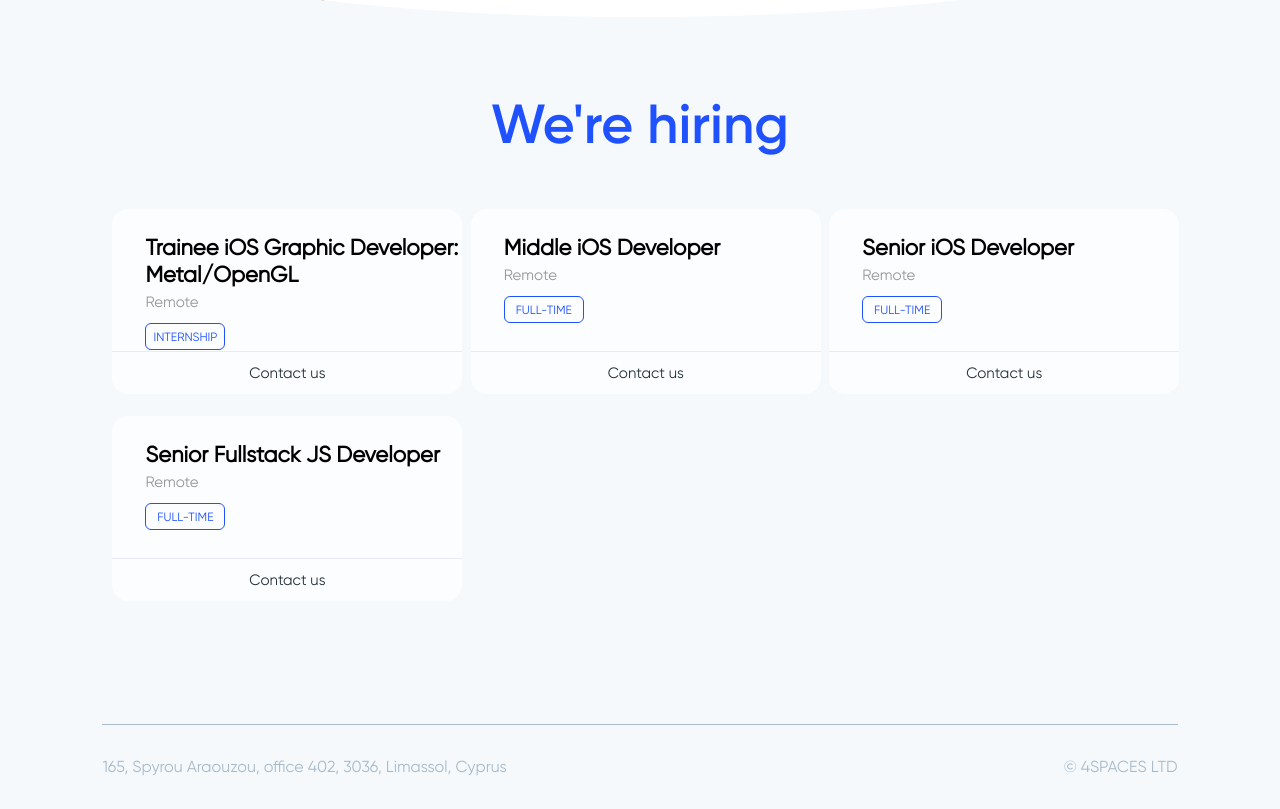
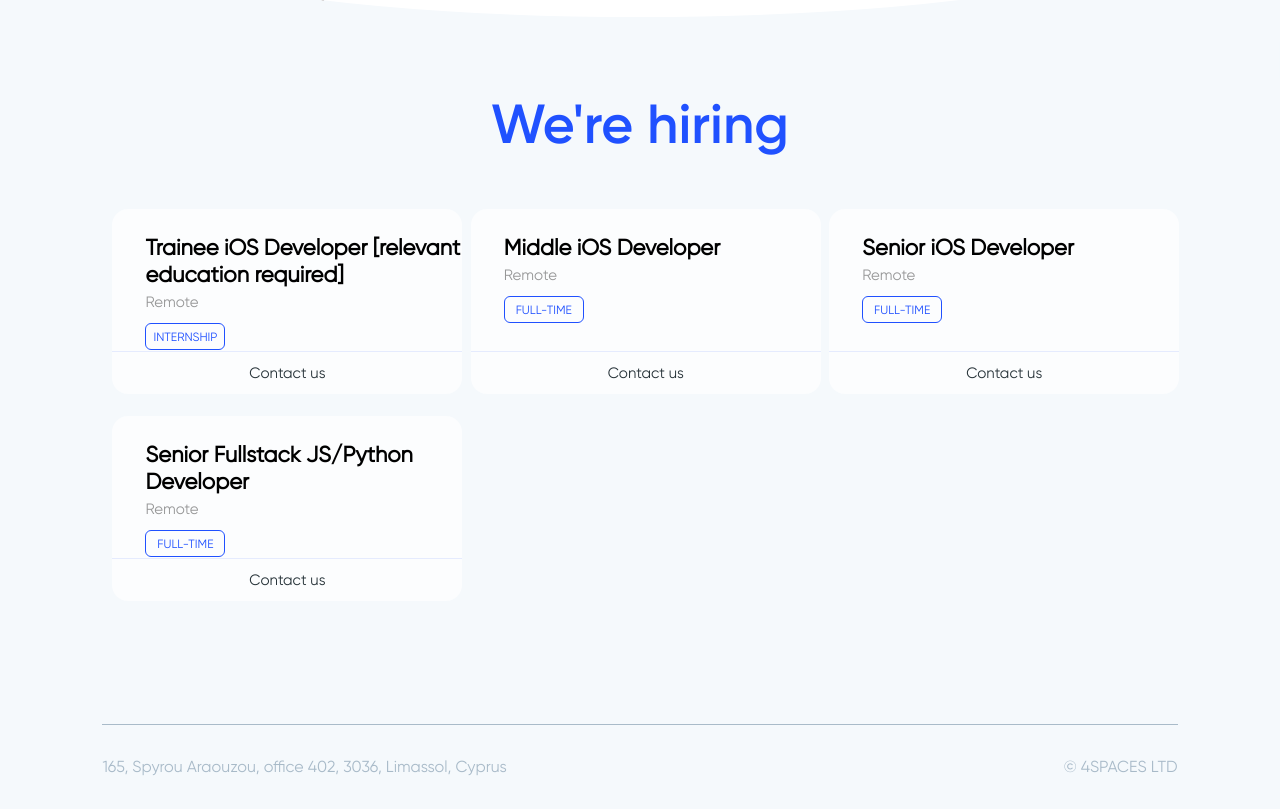
Before and after one commit to clickcaramel/4spaces, a plain HTML site: page index.html in a window 1280 px wide. Shown: the part 1955-2764 px from the top of the page. Drawn offline with Linux system fonts and the light colour scheme; a script that the page names is missing; files whose address does not match are found by name; a web font is replaced by a local one.

Commit message:
fix(web): corrected job description

```diff
--- a/index.html
+++ b/index.html
@@ -155,7 +155,7 @@
                 <div class="we-are-hiring-flex-container">
                     <div class="job-card">
                         <div class="job-card-top">
-                            <h4 id="job-title"> Trainee iOS Graphic Developer: Metal/OpenGL</h4>
+                            <h4 id="job-title"> Trainee iOS Developer [relevant education required]</h4>
                             <p id="job-location"> Remote</p>
                             <p id="job-type" class="border-wrap"> Internship</p>
                         </div>
@@ -179,7 +179,7 @@
                     </div>
                     <div class="job-card">
                         <div class="job-card-top">
-                            <h4 id="job-title"> Senior Fullstack JS Developer</h4>
+                            <h4 id="job-title"> Senior Fullstack JS/Python Developer</h4>
                             <p id="job-location"> Remote</p>
                             <p id="job-type" class="border-wrap"> Full-time</p>
                         </div>
```
